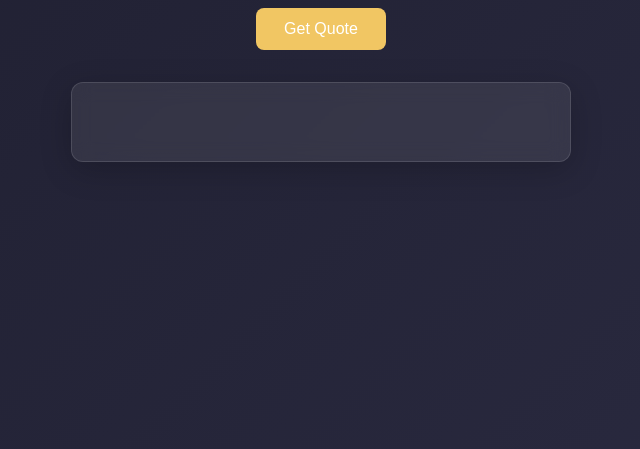
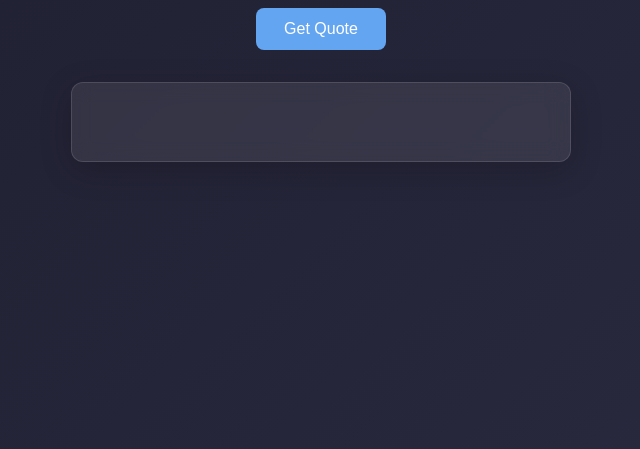
Before and after one commit to Lauren-H-Web/JSON, a plain HTML site: page index.html in a window 1280 px wide. Shown: the part 351-800 px from the top of the page, without its empty margins (319-959 px from the left). Drawn offline with Linux system fonts and the light colour scheme.

Commit message:
Change background color of #get-quotes button

```diff
--- a/styles.css
+++ b/styles.css
@@ -27,7 +27,7 @@ h1 {
 }
 
 #get-quotes {
-  background-color: #f1c663;
+  background-color: #63a5f1;
   color: #ffffff;
   border: none;
   padding: 12px 28px;
```
